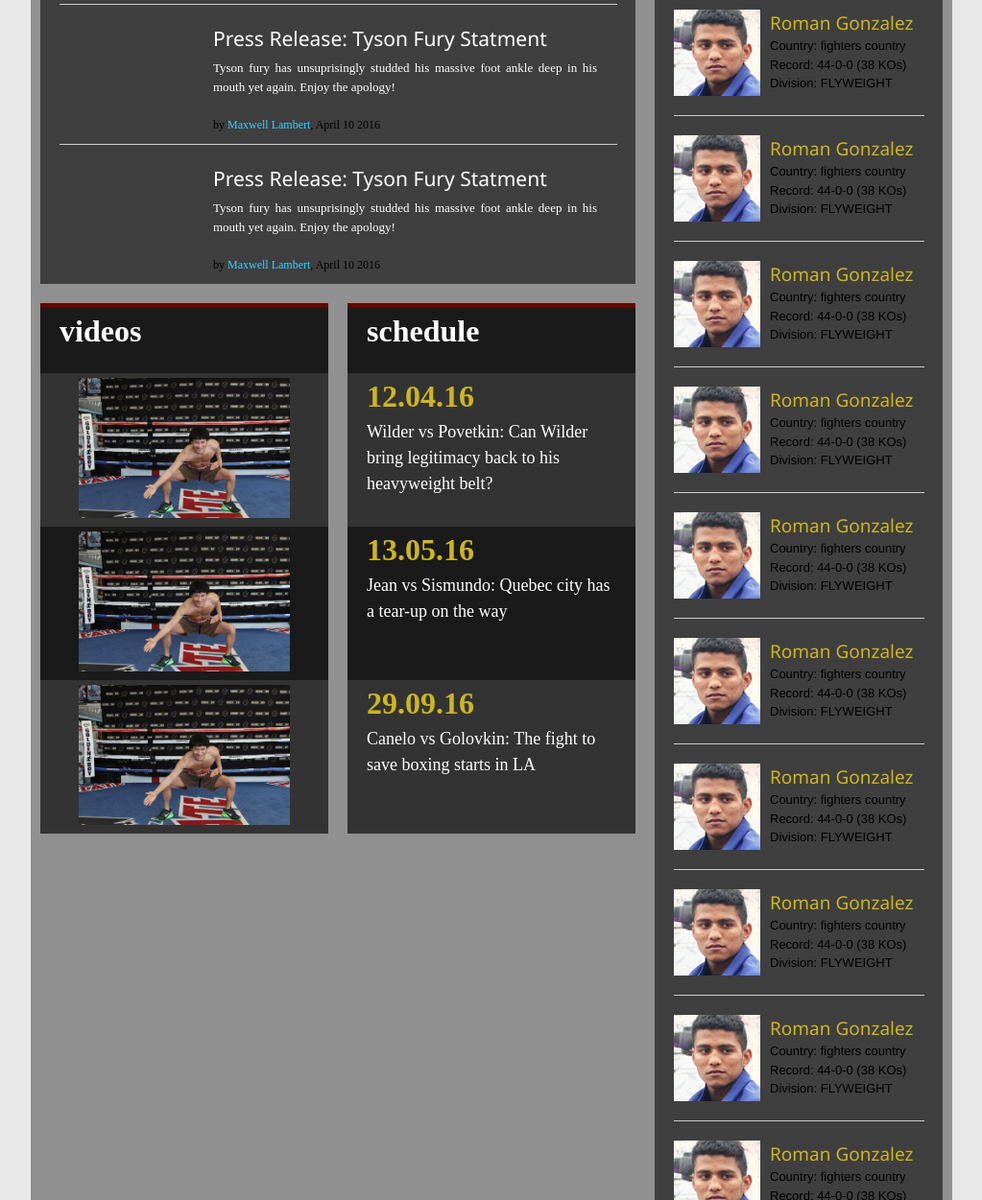
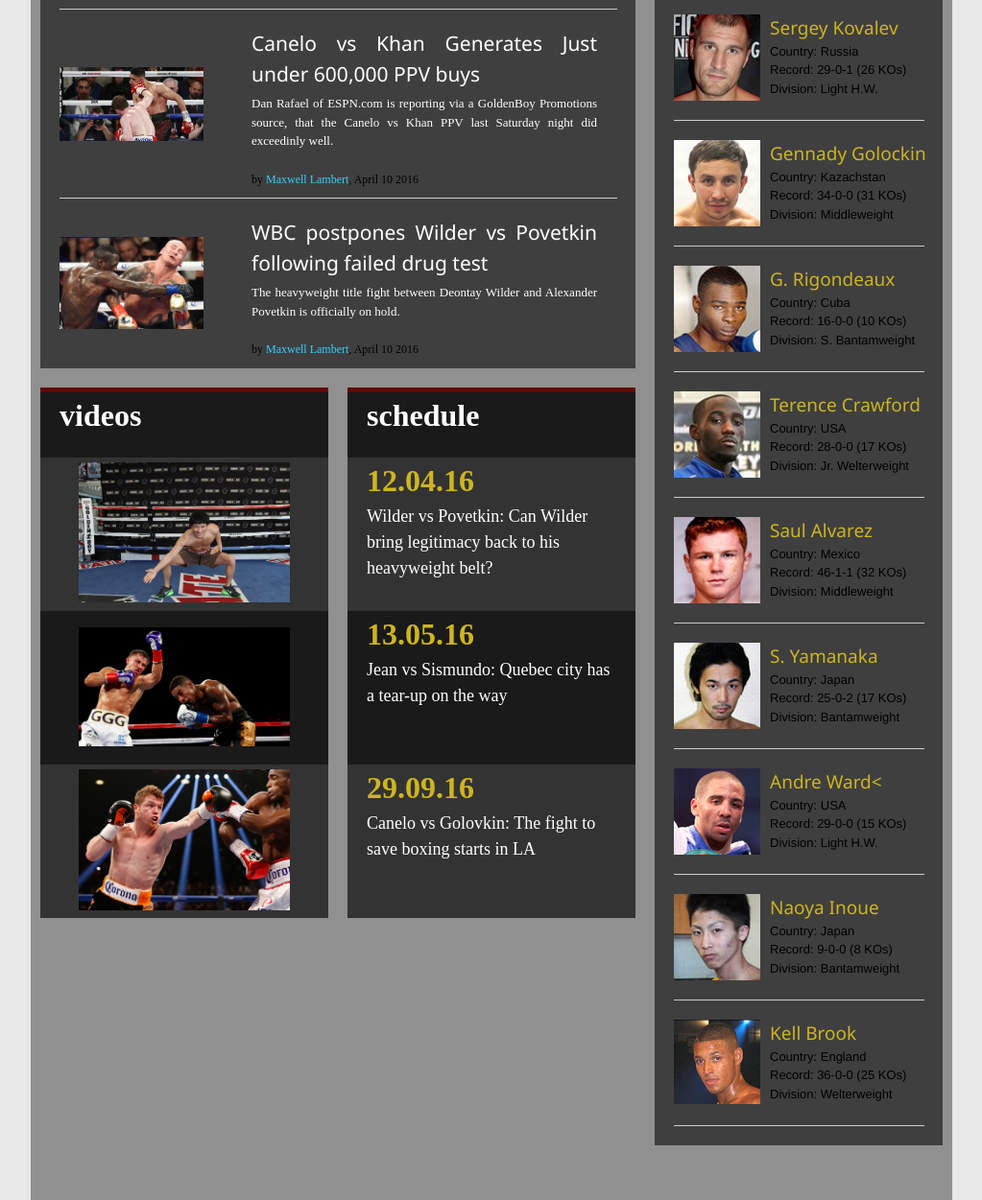
Before and after one commit to SerLoin/WebDesign, a plain HTML site: page RingMag/home.html in a window 1280 px wide. Shown: the part 1129-2380 px from the top of the page at 96% size, without its empty margins (128-1151 px from the left). Drawn offline with nearby package versions, Linux system fonts and the light colour scheme; a web font is replaced by a local one.

Commit message:
finished?

```diff
--- a/RingMag/theRing.html
+++ b/RingMag/home.html
@@ -30,7 +30,7 @@
         <div class="grid_12">
             <nav id="navbar">
                 <ul id="nav-buttons">
-                    <li class="active"><a href="theRing.html">HOME </a></li>
+                    <li class="active"><a href="home.html">HOME </a></li>
                     <li><a href="news.html">BOXING NEWS </a></li>
                     <li><a href="ratings.html">RATINGS</a></li>
                     <li><a href="schedule.html">SCHEDULE</a></li>
@@ -42,11 +42,13 @@
         <div class="clear-both"></div>
         <!--    FEATURE  -->
         <section id="feature-article">
-            <div class="grid_12">
-                <section id="feature-article">
+            <div style="position:relative;"class="grid_12">
+                <section class="pickgradient" id="feature-article">
 
                     <img src="images/pacquiaoMain.jpg" alt="Pacquiao's in ring celebration" />
                 </section>
+                <h1 style="position:absolute; top:480px;left:40px; color:white; font-size:40px;font-weight:bold; font-family:SourceProReg;">
+                Manny Pacquiao retires after thrilling bout</h1>
             </div>
         </section>
         <div class="clear-both"></div>
@@ -59,140 +61,142 @@
                 <img src="images/Gonzalez-90x90.jpg" alt="Roman Gonzalez headshot" />
                 <ul>
                     <h4>Roman Gonzalez</h4>
-                    <li>Country: fighters country</li>
+                    <li>Country: Nicaragua</li>
                     <li>Record: 44-0-0 (38 KOs)</li>
                     <li>Division: FLYWEIGHT</li>
                     <ul>
             </section>
             <hr>
             <section>
-                <img src="images/Gonzalez-90x90.jpg" alt="Roman Gonzalez headshot" />
+                <img src="images/kovalev.jpg" alt="Roman Gonzalez headshot" />
                 <ul>
-                    <h4>Roman Gonzalez</h4>
-                    <li>Country: fighters country</li>
-                    <li>Record: 44-0-0 (38 KOs)</li>
-                    <li>Division: FLYWEIGHT</li>
+                    <h4>Sergey Kovalev</h4>
+                    <li>Country: Russia</li>
+                    <li>Record: 29-0-1 (26 KOs)</li>
+                    <li>Division: Light H.W.</li>
                     <ul>
             </section>
             <hr>
             <section>
-                <img src="images/Gonzalez-90x90.jpg" alt="Roman Gonzalez headshot" />
+                <img src="images/golovkin-90x90.jpg" alt="Roman Gonzalez headshot" />
                 <ul>
-                    <h4>Roman Gonzalez</h4>
-                    <li>Country: fighters country</li>
-                    <li>Record: 44-0-0 (38 KOs)</li>
-                    <li>Division: FLYWEIGHT</li>
+                    <h4>Gennady Golockin</h4>
+                    <li>Country: Kazachstan</li>
+                    <li>Record: 34-0-0 (31 KOs)</li>
+                    <li>Division: Middleweight</li>
                     <ul>
             </section>
             <hr>
             <section>
-                <img src="images/Gonzalez-90x90.jpg" alt="Roman Gonzalez headshot" />
+                <img src="images/Rigondeaux-90x90.jpg" alt="Rigondeaux headshot" />
                 <ul>
-                    <h4>Roman Gonzalez</h4>
-                    <li>Country: fighters country</li>
-                    <li>Record: 44-0-0 (38 KOs)</li>
-                    <li>Division: FLYWEIGHT</li>
+                    <h4>G. Rigondeaux</h4>
+                    <li>Country: Cuba</li>
+                    <li>Record: 16-0-0 (10 KOs)</li>
+                    <li>Division: S. Bantamweight</li>
                     <ul>
             </section>
             <hr>
             <section>
-                <img src="images/Gonzalez-90x90.jpg" alt="Roman Gonzalez headshot" />
+                <img src="images/Terence-90x90.jpg" alt="Crawford headshot" />
                 <ul>
-                    <h4>Roman Gonzalez</h4>
-                    <li>Country: fighters country</li>
-                    <li>Record: 44-0-0 (38 KOs)</li>
-                    <li>Division: FLYWEIGHT</li>
+                    <h4>Terence Crawford</h4>
+                    <li>Country: USA</li>
+                    <li>Record: 28-0-0 (17 KOs)</li>
+                    <li>Division: Jr. Welterweight</li>
                     <ul>
             </section>
             <hr>
             <section>
-                <img src="images/Gonzalez-90x90.jpg" alt="Roman Gonzalez headshot" />
+                <img src="images/cinnabun.jpg" alt="Alvarez headshot" />
                 <ul>
-                    <h4>Roman Gonzalez</h4>
-                    <li>Country: fighters country</li>
-                    <li>Record: 44-0-0 (38 KOs)</li>
-                    <li>Division: FLYWEIGHT</li>
+                    <h4>Saul Alvarez</h4>
+                    <li>Country: Mexico</li>
+                    <li>Record: 46-1-1 (32 KOs)</li>
+                    <li>Division: Middleweight</li>
                     <ul>
             </section>
             <hr>
             <section>
-                <img src="images/Gonzalez-90x90.jpg" alt="Roman Gonzalez headshot" />
+                <img src="images/Yamanaka-90x90.jpg" alt="Yamanaka Gonzalez headshot" />
                 <ul>
-                    <h4>Roman Gonzalez</h4>
-                    <li>Country: fighters country</li>
-                    <li>Record: 44-0-0 (38 KOs)</li>
-                    <li>Division: FLYWEIGHT</li>
+                    <h4>S. Yamanaka</h4>
+                    <li>Country: Japan</li>
+                    <li>Record: 25-0-2 (17 KOs)</li>
+                    <li>Division: Bantamweight</li>
                     <ul>
             </section>
             <hr>
             <section>
-                <img src="images/Gonzalez-90x90.jpg" alt="Roman Gonzalez headshot" />
+                <img src="images/Ward-90x90.jpg" alt="Ward headshot" />
                 <ul>
-                    <h4>Roman Gonzalez</h4>
-                    <li>Country: fighters country</li>
-                    <li>Record: 44-0-0 (38 KOs)</li>
-                    <li>Division: FLYWEIGHT</li>
+                    <h4>Andre Ward<</h4>
+                    <li>Country: USA</li>
+                    <li>Record: 29-0-0 (15 KOs)</li>
+                    <li>Division: Light H.W.</li>
                     <ul>
             </section>
             <hr>
             <section>
-                <img src="images/Gonzalez-90x90.jpg" alt="Roman Gonzalez headshot" />
+                <img src="images/Naoya-90x90.jpg" alt="Inoue headshot" />
                 <ul>
-                    <h4>Roman Gonzalez</h4>
-                    <li>Country: fighters country</li>
-                    <li>Record: 44-0-0 (38 KOs)</li>
-                    <li>Division: FLYWEIGHT</li>
+                    <h4>Naoya Inoue</h4>
+                    <li>Country: Japan</li>
+                    <li>Record: 9-0-0 (8 KOs)</li>
+                    <li>Division: Bantamweight</li>
                     <ul>
             </section>
             <hr>
             <section>
-                <img src="images/Gonzalez-90x90.jpg" alt="Roman Gonzalez headshot" />
+                <img src="images/brook-90x90.jpg" alt="Roman Gonzalez headshot" />
                 <ul>
-                    <h4>Roman Gonzalez</h4>
-                    <li>Country: fighters country</li>
-                    <li>Record: 44-0-0 (38 KOs)</li>
-                    <li>Division: FLYWEIGHT</li>
+                    <h4>Kell Brook</h4>
+                    <li>Country: England</li>
+                    <li>Record: 36-0-0 (25 KOs)</li>
+                    <li>Division: Welterweight</li>
                     <ul>
             </section>
             <hr>
-            <section>
-                <img src="images/Gonzalez-90x90.jpg" alt="Roman Gonzalez headshot" />
-                <ul>
-                    <h4>Roman Gonzalez</h4>
-                    <li>Country: fighters country</li>
-                    <li>Record: 44-0-0 (38 KOs)</li>
-                    <li>Division: FLYWEIGHT</li>
-                    <ul>
-            </section>
         </div>
         <!--    NEWS  -->
         <div class="grid_8" id="news">
             <h2>news</h2>
             <hr>
+            <div class="img-container">
+               <img style="width:150px;float:left;margin-left:20px;" src="images/fury.jpg" alt="" />
+            </div>
             <div class="news-card-main">
+
                 <h3>Press Release: Tyson Fury Statment</h3>
                 <p>
                     Tyson fury has unsuprisingly studded his massive foot ankle deep in his mouth yet again. Enjoy the apology!
                 </p>
-                <span style="font-size:12px">
+                <span style="font-size:12px; padding-left:40px; ">
+                by <span style="color:#36D1ff;">Maxwell Lambert</span>, April 10 2016</span>
+            </div>
+            <hr>
+            <div class="img-container">
+               <img style="width:150px;padding-top:40px;float:left;margin-left:20px;" src="images/CanelovsKhan.jpg" alt="" />
+            </div>
+            <div class="news-card-main">
+
+                <h3>Canelo vs Khan Generates Just under 600,000 PPV buys</h3>
+                <p>
+                   Dan Rafael of ESPN.com is reporting via a GoldenBoy Promotions source, that the Canelo vs Khan PPV last Saturday night did exceedinly well.
+                </p>
+                <span style="font-size:12px;padding-left:40px;">
                 by <span style="color:#36D1ff">Maxwell Lambert</span>, April 10 2016</span>
             </div>
             <hr>
+            <div class="img-container">
+               <img style="width:150px;float:left;margin-left:20px;padding-top:20px;" src="images/WilderPovetkin.jpg" alt="" />
+            </div>
             <div class="news-card-main">
-                <h3>Press Release: Tyson Fury Statment</h3>
+                <h3>WBC postpones Wilder vs Povetkin following failed drug test</h3>
                 <p>
-                    Tyson fury has unsuprisingly studded his massive foot ankle deep in his mouth yet again. Enjoy the apology!
+                   The heavyweight title fight between Deontay Wilder and Alexander Povetkin is officially on hold.
                 </p>
-                <span style="font-size:12px">
-                by <span style="color:#36D1ff">Maxwell Lambert</span>, April 10 2016</span>
-            </div>
-            <hr>
-            <div class="news-card-main">
-                <h3>Press Release: Tyson Fury Statment</h3>
-                <p>
-                    Tyson fury has unsuprisingly studded his massive foot ankle deep in his mouth yet again. Enjoy the apology!
-                </p>
-                <span style="font-size:12px">
+                <span style="font-size:12px;padding-left:40px;">
                 by <span style="color:#36D1ff">Maxwell Lambert</span>, April 10 2016</span>
             </div>
             <!--for the news content box-->
@@ -208,12 +212,12 @@
             </section>
             <section class="v-article-dark">
                 <div class="img-container">
-                    <img src="images/img_0475.jpg" alt="Funny dude" />
+                    <img style="padding-top:12px;"src="images/golovkinmonroe.jpg" alt="Monroe gets beaten" />
                 </div>
             </section>
             <section class="v-article">
                 <div class="img-container">
-                    <img src="images/img_0475.jpg" alt="Funny dude" />
+                    <img src="images/canelo-news-1.jpg" alt="Alvarez hype photo" />
                 </div>
             </section>
 
--- a/RingMag/ringLayout.css
+++ b/RingMag/ringLayout.css
@@ -100,7 +100,24 @@ hr {
 }
 
 /*feature article properties*/
-
+.pickgradient{
+  position:relative;
+  display:inline-block;
+}
+.pickgradient:after {
+  content:'';
+  position:absolute;
+  left:0; top:0;
+  width:100%; height:100%;
+  display:inline-block;
+  background: -moz-linear-gradient(top, rgba(0,0,0,0) 0%, rgba(0,0,0,0.85) 100%); /* FF3.6+ */
+  background: -webkit-gradient(linear, left top, left bottom, color-stop(0%,rgba(0,0,0,0.85)), color-stop(100%,rgba(0,0,0,0))); /* Chrome,Safari4+ */
+  background: -webkit-linear-gradient(top, rgba(0,0,0,0) 0%,rgba(0,0,0,0.85) 100%); /* Chrome10+,Safari5.1+ */
+  background: -o-linear-gradient(top, rgba(0,0,0,0) 0%,rgba(0,0,0,0.85) 100%); /* Opera 11.10+ */
+  background: -ms-linear-gradient(top, rgba(0,0,0,0) 0%,rgba(0,0,0,0.85) 100%); /* IE10+ */
+  background: linear-gradient(to bottom, rgba(0,0,0,0) 0%,rgba(0,0,0,0.85) 100%); /* W3C */
+  filter: progid:DXImageTransform.Microsoft.gradient( startColorstr='#a6000000', endColorstr='#00000000',GradientType=0 ); /* IE6-9 */
+}
 #feature-article {
     margin-top: 20px;
 }
@@ -109,6 +126,8 @@ hr {
 }
 #feature-article img {
     width: 940px;
+    position:relative;
+    display:block;
 }
 
 /*news container properties*/
@@ -136,11 +155,14 @@ hr {
 }
 .news-card-main p {
     color: white;
-    font-size: 16
+    font-size: 16;
+    padding-left: 40px;
+
 }
 .news-card-main h3 {
     color: white;
     margin-bottom: 5px;
+    padding-left: 40px;
 }
 .grid_4 {
     float: right;
@@ -206,6 +228,7 @@ hr {
     width: 220px;
     padding-left: 40px;
     padding-top: 5px;
+    float: left;
 }
 #videos img {
     width: inherit;
@@ -249,6 +272,18 @@ hr {
 
 /* Boxing News Page */
 
+.read-more-button {
+    background-color: #0d1480;
+    border: none;
+    color: white;
+    padding: 10px 20px;
+    text-align: center;
+    text-decoration: none;
+    float: right;
+    display: inline-block;
+    font-size: 16px;
+    position: absolute;
+}
 #feature-article-bar {
     height: 316px;
     background-color: #333333;
@@ -360,10 +395,10 @@ hr {
 }
 
 /*Ratings STYLES */
+
 #p4p-panel {
     display: none;
 }
-
 #ratings-panel li {
     border: 3px solid black;
     width: 150px;
@@ -375,6 +410,7 @@ hr {
     width: 150px;
     text-align: center;
     margin: 0px;
+    cursor: pointer;
 }
 #ratings-list {
     font-family: Bebas Neue, sans-serif;
@@ -397,8 +433,8 @@ hr {
     background-color: #e8e8e8;
 }
 .crimson {
-   background-color: #620800!important;
-   color: #CDB521;
+    background-color: #620800!important;
+    color: #CDB521;
 }
 
 /*Haye Article style */
```
Also changed, not shown: RingMag/haye-article.html (+3 -1 lines), RingMag/news.html (+3 -1 lines), RingMag/ratings.html (+2 -2 lines), RingMag/schedule.html (+1 -1 lines), RingMag/subscribe.html (+1 -1 lines), RingMag/images/CanelovsKhan.jpg (added), RingMag/images/Naoya-90x90.jpg (renamed from RingMag/images/fighter_306622_Inoue Naoya 90x90.jpg), RingMag/images/Rigondeaux-90x90.jpg (renamed from RingMag/images/fighter_306514_Rigondeaux_90x90.jpg), RingMag/images/Terence-90x90.jpg (renamed from RingMag/images/fighter_306467_Crawford Terence 90x90.jpg), RingMag/images/Ward-90x90.jpg (renamed from RingMag/images/fighter_306344_Ward andre 90x90.jpg), RingMag/images/WilderPovetkin.jpg (added), RingMag/images/Yamanaka-90x90.jpg (renamed from RingMag/images/fighter_306539_Shinsuke_Yamanaka_90x90.jpg), RingMag/images/brook-90x90.jpg (renamed from RingMag/images/fighter_306413_kell_brook-ratings-mug.jpg), RingMag/images/fury.jpg (renamed from RingMag/images/rsz_dt_ring_fury_10.jpg), 2 other files.
